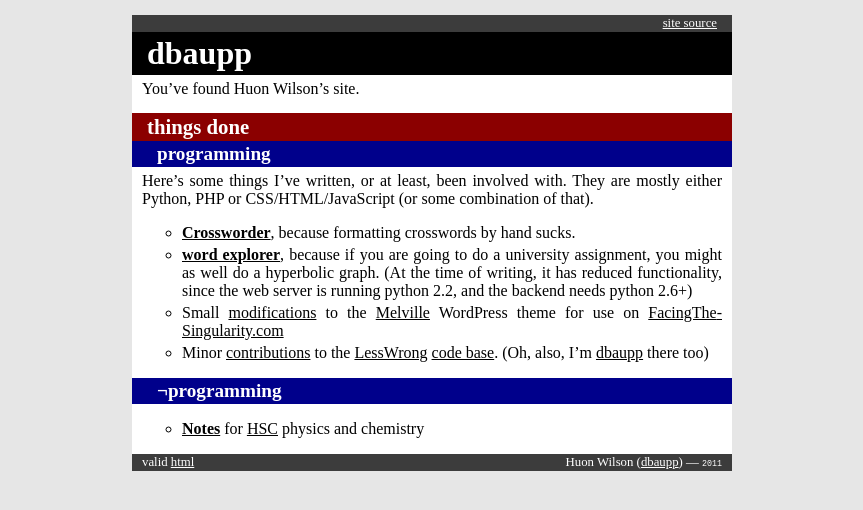
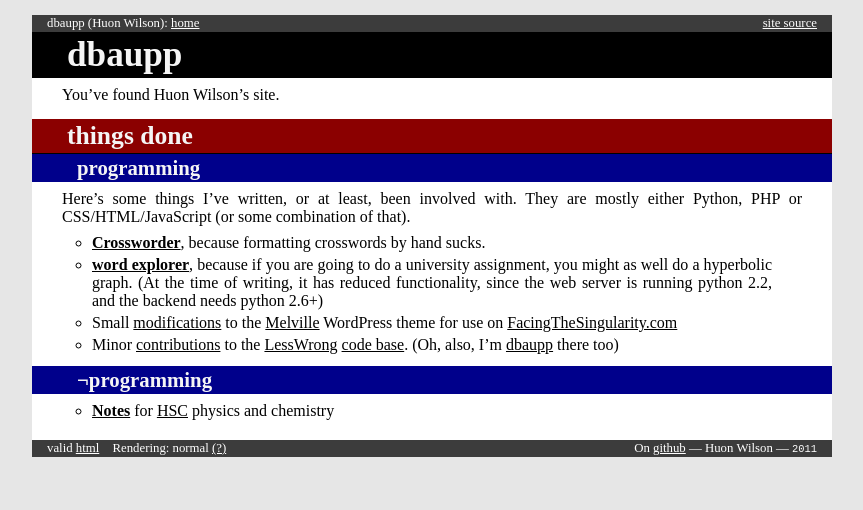
Before and after one commit to huonw/huonw.github.io, a Jekyll site: the page built from index.md, in a window 1280 px wide. Shown: the top 510 px of the page, without its empty margins (208-1071 px from the left). Built offline with Jekyll 4.4.1, drawn with Linux system fonts in a browser that asks for light colours; comment, search, counter and statistics services are not loaded.

Commit message:
Google webmaster meta tag, removed unused scripts; more media queries, page size and printing (multicolumn lists too!)

```diff
--- a/_layouts/default.html
+++ b/_layouts/default.html
@@ -5,25 +5,26 @@
   <title>{{ page.title }}</title>
   <link rel="stylesheet" href="/css/default.css" />
   <meta name="viewport" content="width=device-width; initial-scale=1.0;" />
+  {% if page.google_meta %}<meta name="google-site-verification" content="_aEgVgHsog8J7l-p6dSzdXrInvNfHQ8kdejcbuopdzE" />{% endif %}
 </head>
 
 <body>
-<div class="wrapper">
-  <div class="header headfoot">
+<div id="wrapper">
+  <div id="header" class="headfoot">
     <div class="top">
       <div class="left">
-        {% unless page.no_top_link %}
-          <!--<a href="">{{ page.title }}</a>-->
+	<span class="no-print">
+	  <span>dbaupp (Huon Wilson):</span>
 	  <span><a href="/" id="home-link">home</a></span>
-        {% endunless %}
+	</span>
       </div>
       <div class="right">
-        <span><a href="https://github.com/dbaupp/dbaupp.github.com">site source</a></span>
+        <span class="no-print"><a href="https://github.com/dbaupp/dbaupp.github.com">site source</a></span>
       </div>
     </div>
   </div>
-  <div class="content hyphenate" >
-    <h1 class="title">{{ page.title }}
+  <div id="content" >
+    <h1 id="title">{{ page.title }}
       {% if page.date %}
         <span class="date pub-date">{{ page.date | date_to_string }}</span>
       {% endif %}
@@ -33,29 +34,26 @@
     {% endif %}
     {{ content }}
   </div>
-  <div class="footer headfoot">
+  <div id="footer" class="headfoot">
     <div class="top">
-      <div class="left"><span class="valid">valid <a href="http://validator.w3.org/check?uri=http%3A%2F%2Fdbaupp.github.com{{page.url | escape_once }}">html</a></span></div>
+      <div class="left">
+	<span class="valid no-print">valid
+	  <a href="http://validator.w3.org/check?uri=http%3A%2F%2Fdbaupp.github.com{{page.url | escape_once }}">html</a>
+	</span>
+	<span>
+	  Rendering: <span id="screen-ind"></span>
+	  <a href="rendering.html" title="Explanation" class="no-print">(?)</a>
+	</span>
+      </div>
       <div class="right">
-	<span class="info">Huon Wilson (<a href="https://github.com/dbaupp">dbaupp</a>) &mdash; <span class="date">2011</span>
+	<span class="info">
+	  <span class='no-print'>On <a href="https://github.com/dbaupp">github</a> &mdash;</span>
+	  Huon Wilson &mdash; <span class="date">2011</span>
 	</span>
       </div>
     </div>
   </div>
 </div>
-
-
-<!--<script src="/js/jquery-1.7.0.min.js" type="text/javascript"></script>
-<script src="/js/Hyphenator.js" type="text/javascript"></script>
-<script src="/js/en-gb.js" type="text/javascript"></script>
-<script src="/js/en-us.js" type="text/javascript"></script>
-<script src="/js/object.js" type="text/javascript"></script>
-<script src="/js/array.extra.js" type="text/javascript"></script>
-<script src="/js/array.js" type="text/javascript"></script>
-<script src="/js/linked-list.js" type="text/javascript"></script>
-<script src="/js/linebreak.js" type="text/javascript"></script>
-<script src="/js/formatter.js" type="text/javascript"></script>
-<script src="/js/typography.js" type="text/javascript"></script>-->
 
 <!-- Start of StatCounter Code -->
 <script type="text/javascript">
--- a/css/default.css
+++ b/css/default.css
@@ -6,6 +6,14 @@
 bottom_pos: 50
 content_colour: white
 link_colour: black #rgb(90,90,90)
+width: 800px
+body_padding: 15px
+text_margin: 30px
+
+wide_size: 1.3
+wide_threshold: 2
+
+thin_threshold: 0.9
 ---
 
 html {
@@ -15,7 +23,7 @@
     background-image: -moz-linear-gradient(bottom,  {{page.bottom_colour}} {{ page.bottom_pos }}%, {{page.top_colour}} {{ page.top_pos }}%);
     background-image: -webkit-linear-gradient(bottom,  {{page.bottom_colour}} {{ page.bottom_pos }}%, {{page.top_colour}} {{ page.top_pos }}%);
     background-image: -ms-linear-gradient(bottom,  {{page.bottom_colour}} {{ page.bottom_pos }}%, {{page.top_colour}} {{ page.top_pos }}%);
-    {% endif %}
+x    {% endif %}
 
     background-color: {{page.top_colour}};
     min-height:100%;
@@ -24,30 +32,103 @@
 body {
     margin:0px;
     font-family: "sans serif";
+    padding-top: {{page.body_padding}};
 }
 
-.wrapper {
+#wrapper {
     margin: 0 auto;
     background: {{page.content_colour}};
+    max-width: {{page.width}};
+    width: 100%;
+    position:relative;
 }
 
-@media only screen and (max-device-width: 600px), only screen and (max-width: 600px), handheld {
+p,ul,ol {
+    margin: 8px {{page.text_margin}};
+}
+
+
+ul {
+    list-style: circle outside none;
+}
+ul,ol {
+    padding-left: 0px;
+    margin-right: {{page.text_margin | times:2}}px;
+}
+li {
+    margin: 4px 0 4px {{page.text_margin}};
+}
+
+/* media queries */
+@media (min-width: {{page.width | times:page.thin_threshold}}px)
+and (max-width: {{page.width | times:page.wide_threshold }}px)  {
+    #screen-ind:before{
+        content: "normal";
+    }
+}
+
+
+@media /* (max-device-width: {{page.width | times:page.thin_threshold}}px), */
+(max-width: {{page.width | times:page.thin_threshold}}px) {
+    #screen-ind:before {
+        content: "thin";
+    }
+
+    ul,ol,p {
+         margin-left: {{page.text_margin | divided_by:2}}px;
+         margin-right: {{page.text_margin | divided_by:2}}px;
+    }
+}
+
+@media /*not handheld and (max-device-width: {{page.width | times:page.thin_threshold}}px), */
+not handheld and (max-width: {{page.width | times:page.thin_threshold}}px) {
+}
+
+
+
+@media only handheld {
     body {
         padding:0px;
     }
-
-    .wrapper {
-        width: 100%;
+    #screen-ind:before {
+        content: "mobile";
     }
 }
 
-@media (min-width: 600px) {
-    body {
-        padding:15px;
+
+
+@media (min-width: {{page.width | times:page.wide_threshold }}px) {
+    #screen-ind:before {
+        content: "wide";
     }
 
-    .wrapper {
-        max-width: 600px;
+    #wrapper {
+        max-width: {{page.width | times:page.wide_size }}px;
+    }
+
+    ul,ol {
+        column-gap: 0;
+        columns: 2 {{page.width | times:page.wide_size | minus:page.text_margin | minus:page.text_margin | minus:page.text_margin | times:0.5}}px;
+        -moz-column-gap: 0px;
+        -moz-columns: 2 {{page.width | times:page.wide_size | minus:page.text_margin | minus:page.text_margin | minus:page.text_margin | times:0.5}}px;
+        -webkit-column-gap: 0px;
+        -webkit-columns: 2 {{page.width | times:page.wide_size | minus:page.text_margin | minus:page.text_margin | minus:page.text_margin | times:0.5}}px;
+    }
+    li {
+    /*    margin-right:0;
+        margin-left:0;*/
+    }
+}
+
+@media only print {
+    body {
+        font-family: serif;
+    }
+    .no-print {
+        display: none;
+    }
+    #screen-ind:before {
+        content: "print";
     }
 }
 
@@ -58,12 +139,8 @@
 
 .date {
     font-family: monospace;
-    font-size: 0.8em;
+    font-size: 1em;
 }
-
-
-
-
 
 .top {
     text-align: right;
@@ -88,36 +165,36 @@
     color: white;
 }
 
-.header {
+#header {
 }
 
-.header span {
+.headfoot span {
     margin: 0 5px;
 }
+.headfoot span span {
+    margin: 0;
+}
 
-.footer {
+#footer {
 }
 
 
-.content {
-    /*margin: 5px 10px;*/
+#content {
     text-align:justify;
     -moz-hyphens: auto;
     -webkit-hyphens: auto;
     -ms-hyphens: auto;
     hyphens: auto;
+    margin-bottom:20px;
 }
 
 p {
     text-indent: 1.5em;
 }
-p,li {
-    margin: 8px 10px;
-}
 
 h1 + p, h2 + p, h3 + p,
 h4 + p, h5 + p, h6 + p {
-    margin-top: 5px;
+    margin-top: 8px;
     text-indent: 0em;
 }
 
@@ -126,20 +203,22 @@
 }
 
 
-ul {
-    list-style: circle outside none;
-}
-li {
-    margin-top: 4px;
-    margin-bottom: 4px;
-}
-
 
 
 h1, h2, h3,
 h4, h5, h6 {
     margin-bottom: 0px;
-    color: white;
+    color: rgb(245,245,245);
+}
+
+@media not print {
+    h1 + h2, h1 + h3, h1 + h4, h1 + h5, h1 + h6,
+    h2 + h3, h2 + h4, h2 + h5, h2 + h6,
+    h3 + h4, h3 + h5, h3 + h6,
+    h4 + h5, h4 + h6,
+    h5 + h6 {
+        border-top: 1px solid black;
+    }
 }
 
 h1 + h2, h1 + h3, h1 + h4, h1 + h5, h1 + h6,
@@ -152,40 +231,41 @@
 
 h1 {
     background: black;
-    padding: 3px 15px;
+    padding: 3px {{page.text_margin | plus:5}}px;
     margin-top: 0px;
+    font-size: 2.2em;
 }
 h2 {
     margin-top: 15px;
     background: darkred;
-    padding: 2px 15px;
-    font-size: 1.3em;
+    padding: 2px {{page.text_margin | plus:5}}px;
+    font-size: 1.6em;
 }
 
 h3 {
     margin-top: 12px;
     background: darkblue;
-    padding: 2px 25px;
-    font-size: 1.2em;
+    padding: 2px {{page.text_margin | plus:15}}px;
+    font-size: 1.3em;
 }
 
 h4 {
     margin-top: 9px;
     background: green;
-    padding: 2px 30px;
-    font-size: 1.1em;
+    padding: 2px {{page.text_margin | plus:20}}px;
+    font-size: 1.2em;
 }
 
 h5 {
     margin-top: 6px;
     background: darkorange;
     font-size: 1.1em;
-    padding: 2px 35px;
+    padding: 2px {{page.text_margin | plus:20}}px;
 }
 h6 {
     background: purple;
     font-size: 1em;
-    padding: 2px 35px;
+    padding: 2px {{page.text_margin | plus:20}}px;
 }
 
 .title .pub-date {
@@ -194,5 +274,3 @@
     line-height:2.4em;
     float:right;
 }
-.title:hover {
-}
```
Also changed, not shown: rendering.md (added, +10 -0 lines).
